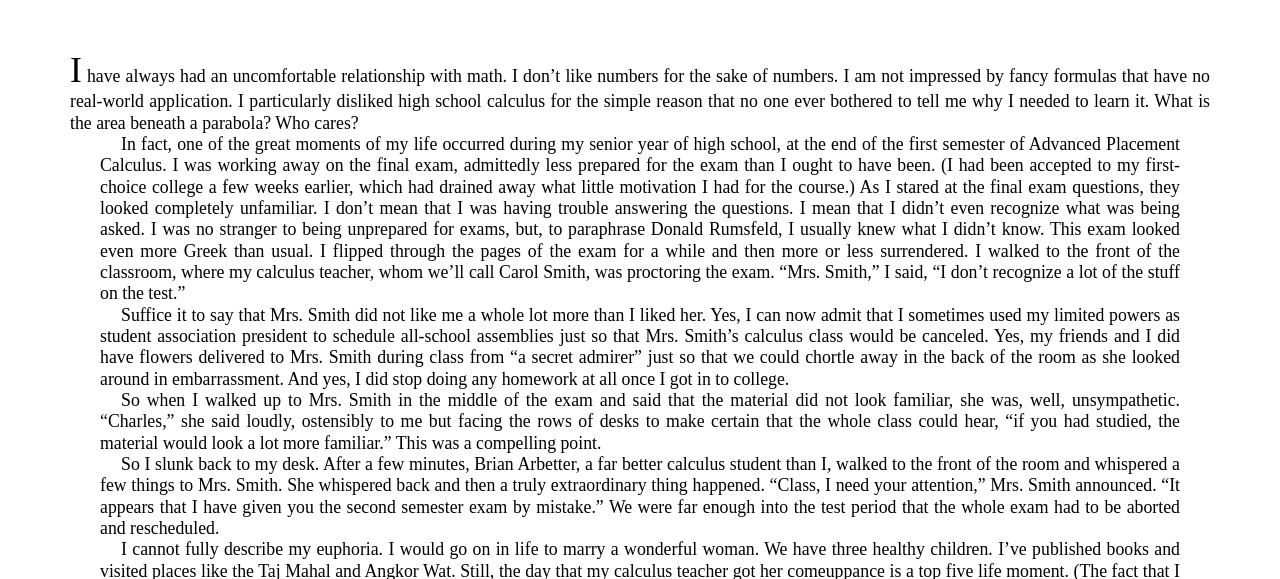
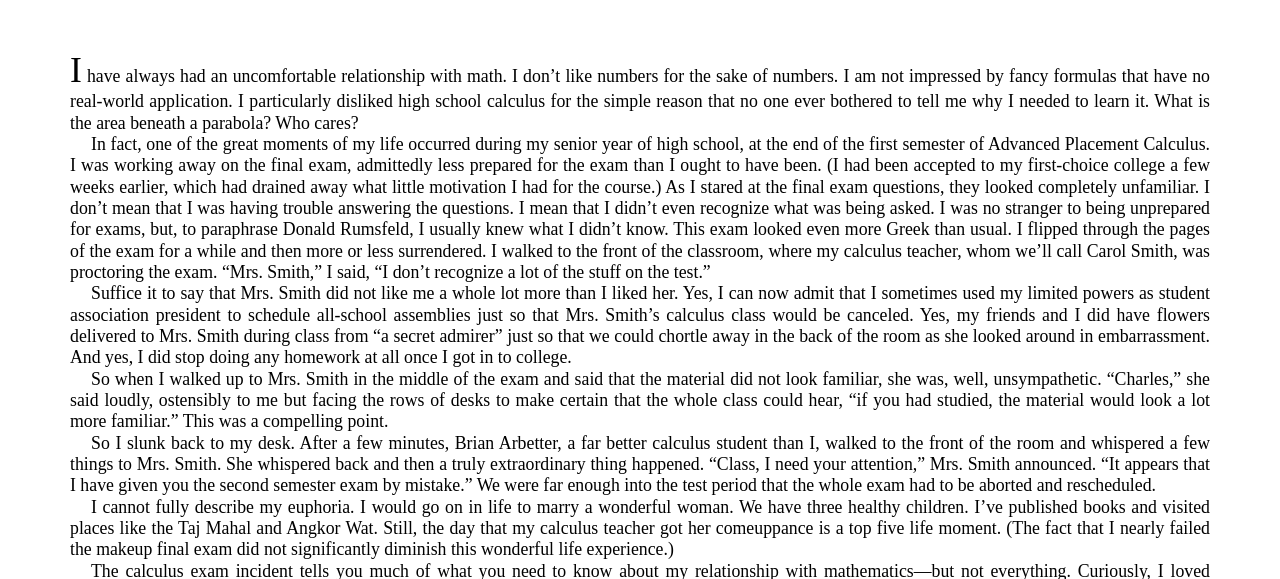
Before and after one commit to mervetandet/nkdstat, a plain HTML site: page text/part0003.html in a window 1280 px wide. Shown: the part 152-731 px from the top of the page. Drawn offline with Linux system fonts and the light colour scheme; a web font is replaced by a local one.

Commit message:
Update stylesheet.css

```diff
--- a/stylesheet.css
+++ b/stylesheet.css
@@ -979,8 +979,8 @@
     font-style: normal;
     font-weight: normal;
     margin-bottom: 0;
-    margin-left: 30px;
-    margin-right: 30px;
+    margin-left: 0;
+    margin-right: 0;
     margin-top: 0;
     text-align: justify;
     text-indent: 21px
```
